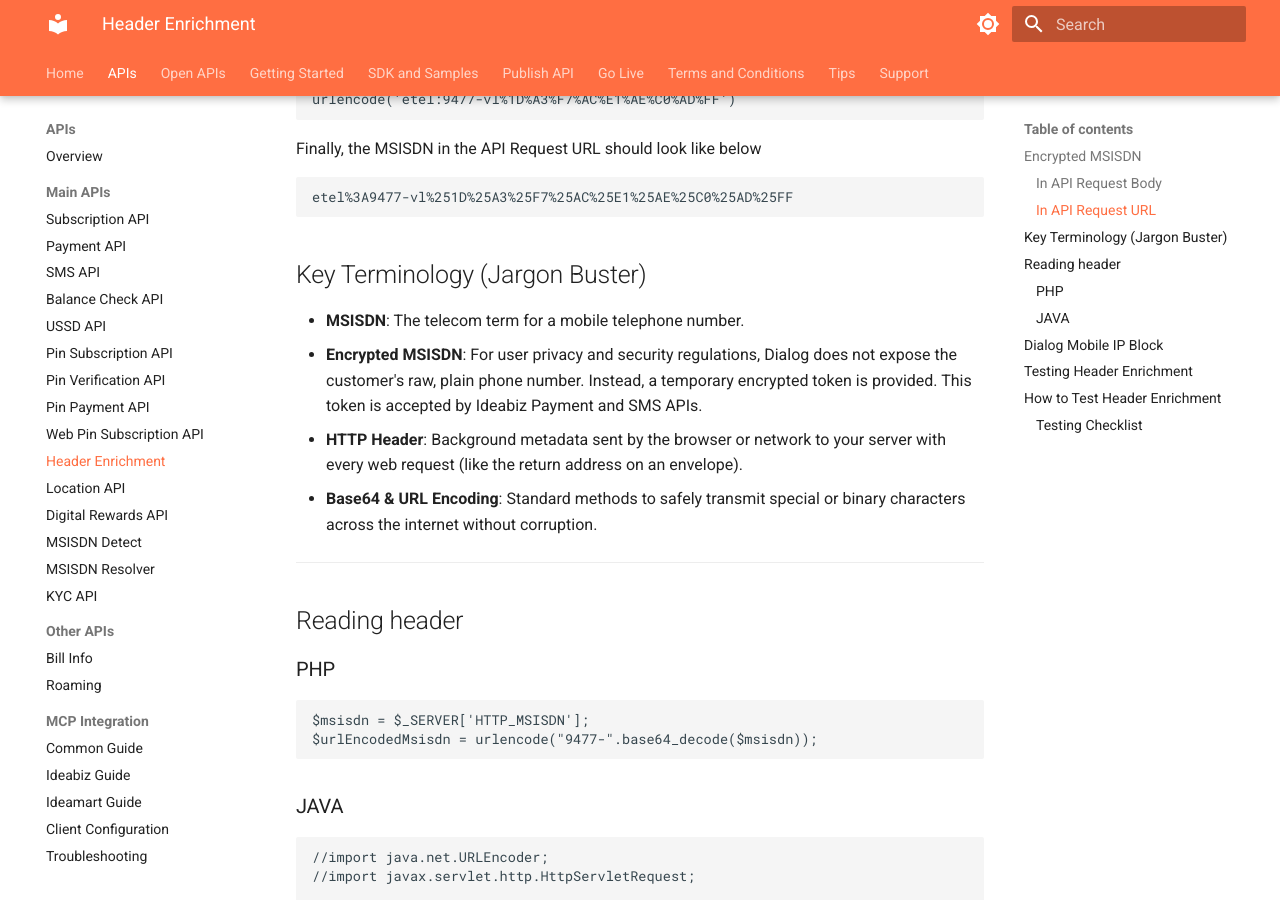
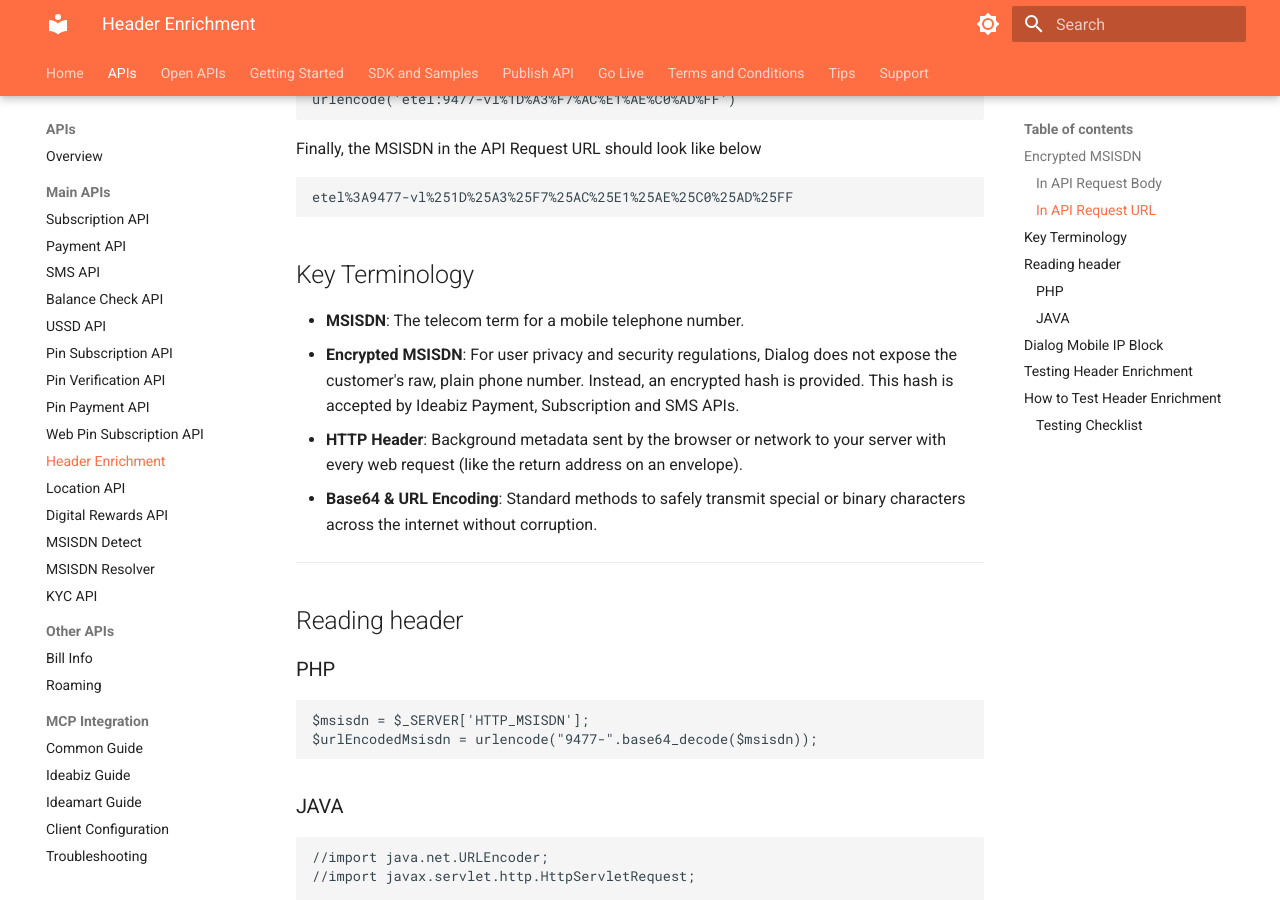
Before and after one commit to ideabizmart/Docs-Ideabiz-v2, an MkDocs documentation site: the page built from docs/APIs/Main/Header_Enrichment.md, in a window 1280 px wide and 900 px high, scrolled down 1182 px. Built offline with MkDocs 1.6.1 and Material for MkDocs 9.7.7, drawn with Linux system fonts in a browser that asks for light colours; some of the changed text lies outside the part shown.

Commit message:
Refine header enrichment requirements and terminology
Updated operational requirements and terminology for header enrichment documentation.

````diff
--- a/docs/APIs/Main/Header_Enrichment.md
+++ b/docs/APIs/Main/Header_Enrichment.md
@@ -58,10 +58,10 @@ etel%3A9477-vl%251D%25A3%25F7%25AC%25E1%25AE%25C0%25AD%25FF
 ```
 
 
-## Key Terminology (Jargon Buster)
+## Key Terminology
 
 - **MSISDN**: The telecom term for a mobile telephone number.
-- **Encrypted MSISDN**: For user privacy and security regulations, Dialog does not expose the customer's raw, plain phone number. Instead, a temporary encrypted token is provided. This token is accepted by Ideabiz Payment and SMS APIs.
+- **Encrypted MSISDN**: For user privacy and security regulations, Dialog does not expose the customer's raw, plain phone number. Instead, an encrypted hash is provided. This hash is accepted by Ideabiz Payment, Subscription and SMS APIs.
 - **HTTP Header**: Background metadata sent by the browser or network to your server with every web request (like the return address on an envelope).
 - **Base64 & URL Encoding**: Standard methods to safely transmit special or binary characters across the internet without corruption.
 
@@ -125,8 +125,8 @@ echo urlencode ($_SERVER['HTTP_MSISDN'])."<br>";
 Use this test script to verify your setup before integrating with full payment or SMS flows.
 
 ### Testing Checklist
-- [ ] Upload the script below as `test_he.php` to your whitelisted web server.
-- [ ] Take a smartphone equipped with an active **Dialog SIM card**.
-- [ ] Turn **OFF Wi-Fi**.
-- [ ] Turn **ON Mobile Data**.
-- [ ] Open the mobile browser and visit `https://yourdomain.com/test_he.php`.
+- Upload the script below as `test_he.php` to your whitelisted web server.
+- Take a smartphone equipped with an active **Dialog SIM card**.
+- Turn **OFF Wi-Fi**.
+- Turn **ON Mobile Data**.
+- Open the mobile browser and visit `https://yourdomain.com/test_he.php`.
````
Also changed, not shown: other parts of docs/APIs/Main/Header_Enrichment.md (+1 -1 lines).
